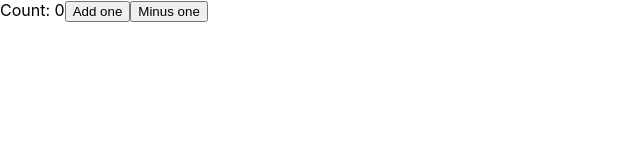
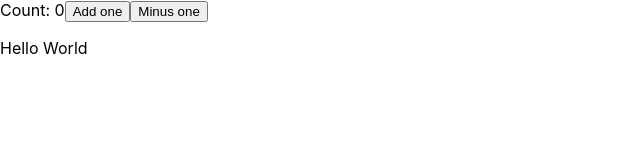
Before and after one commit to LukeWlodarczyk/HooksApp, a React (Create React App) app: page / in a window 1280 px wide. Shown: the top 160 px of the page, without its empty margins (0-640 px from the left). Built offline with nearby package versions, Linux system fonts and the light colour scheme; the HTML template or start-up script is replaced by a standard one.

Commit message:
add code splitting using lazy and Suspense react feature

```diff
--- a/src/App.js
+++ b/src/App.js
@@ -1,12 +1,18 @@
-import React, { Component } from 'react';
+import React, { Component, Suspense, lazy } from 'react';
 
 import Counter from './components/Counter';
+
+const LazyHello = lazy(() => import('./components/Hello'))
 
 class App extends Component {
   render() {
     return (
-      <div className="App">
+      <div className="App ">
        <Counter />
+       <Suspense fallback={<p>Loading</p>} >
+        <LazyHello />
+       </Suspense>
+
       </div>
     );
   }
--- /dev/null
+++ b/src/components/Hello.js
@@ -0,0 +1,5 @@
+import React from 'react';
+
+const Hello = () => <p>Hello World</p>;
+
+export default Hello;
```
